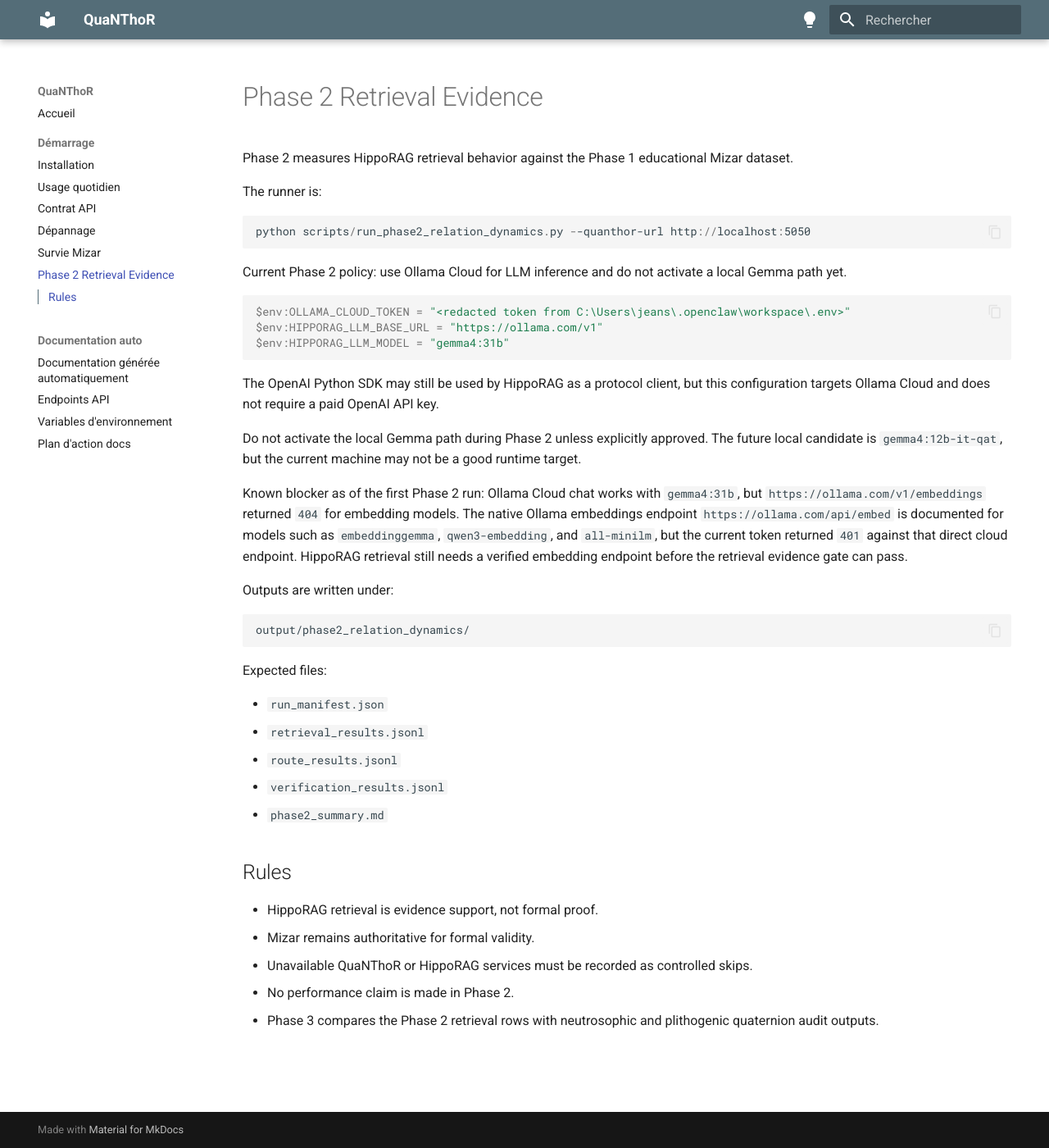
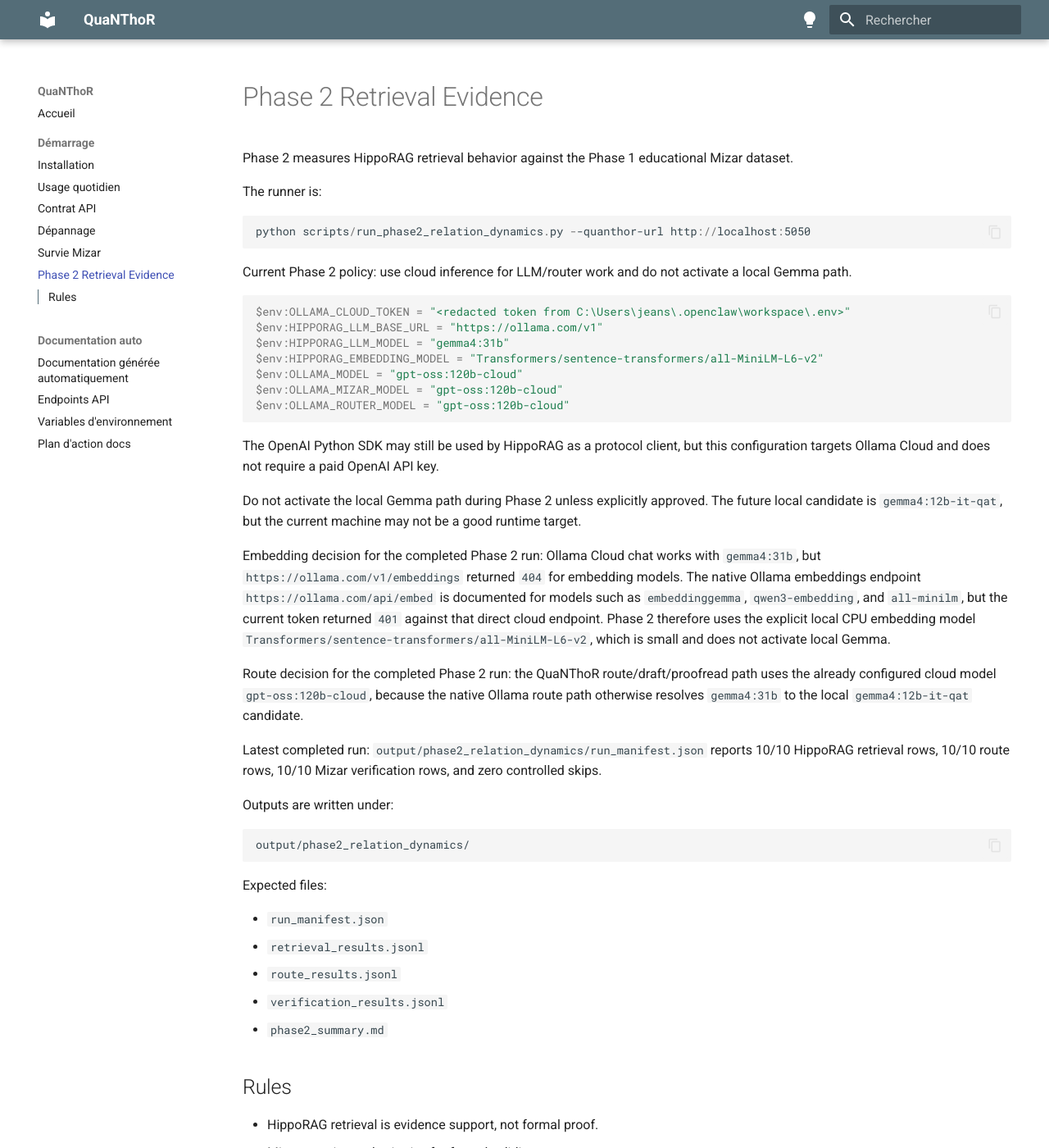
Before and after one commit to SeCuReDmE-main-dev/QuaNThoR, an MkDocs documentation site: the page built from docs/wiki/07-phase2-retrieval-evidence.md, in a window 1280 px wide and 1400 px high. Shown: the whole window at 82% size. Built offline with MkDocs 1.6.1 and Material for MkDocs 9.7.7, drawn with Linux system fonts in a browser that asks for light colours.

Commit message:
feat: complete Phase 2 retrieval evidence run

````diff
--- a/docs/wiki/07-phase2-retrieval-evidence.md
+++ b/docs/wiki/07-phase2-retrieval-evidence.md
@@ -8,19 +8,27 @@ The runner is:
 python scripts/run_phase2_relation_dynamics.py --quanthor-url http://localhost:5050
 ```
 
-Current Phase 2 policy: use Ollama Cloud for LLM inference and do not activate a local Gemma path yet.
+Current Phase 2 policy: use cloud inference for LLM/router work and do not activate a local Gemma path.
 
 ```powershell
 $env:OLLAMA_CLOUD_TOKEN = "<redacted token from C:\Users\jeans\.openclaw\workspace\.env>"
 $env:HIPPORAG_LLM_BASE_URL = "https://ollama.com/v1"
 $env:HIPPORAG_LLM_MODEL = "gemma4:31b"
+$env:HIPPORAG_EMBEDDING_MODEL = "Transformers/sentence-transformers/all-MiniLM-L6-v2"
+$env:OLLAMA_MODEL = "gpt-oss:120b-cloud"
+$env:OLLAMA_MIZAR_MODEL = "gpt-oss:120b-cloud"
+$env:OLLAMA_ROUTER_MODEL = "gpt-oss:120b-cloud"
 ```
 
 The OpenAI Python SDK may still be used by HippoRAG as a protocol client, but this configuration targets Ollama Cloud and does not require a paid OpenAI API key.
 
 Do not activate the local Gemma path during Phase 2 unless explicitly approved. The future local candidate is `gemma4:12b-it-qat`, but the current machine may not be a good runtime target.
 
-Known blocker as of the first Phase 2 run: Ollama Cloud chat works with `gemma4:31b`, but `https://ollama.com/v1/embeddings` returned `404` for embedding models. The native Ollama embeddings endpoint `https://ollama.com/api/embed` is documented for models such as `embeddinggemma`, `qwen3-embedding`, and `all-minilm`, but the current token returned `401` against that direct cloud endpoint. HippoRAG retrieval still needs a verified embedding endpoint before the retrieval evidence gate can pass.
+Embedding decision for the completed Phase 2 run: Ollama Cloud chat works with `gemma4:31b`, but `https://ollama.com/v1/embeddings` returned `404` for embedding models. The native Ollama embeddings endpoint `https://ollama.com/api/embed` is documented for models such as `embeddinggemma`, `qwen3-embedding`, and `all-minilm`, but the current token returned `401` against that direct cloud endpoint. Phase 2 therefore uses the explicit local CPU embedding model `Transformers/sentence-transformers/all-MiniLM-L6-v2`, which is small and does not activate local Gemma.
+
+Route decision for the completed Phase 2 run: the QuaNThoR route/draft/proofread path uses the already configured cloud model `gpt-oss:120b-cloud`, because the native Ollama route path otherwise resolves `gemma4:31b` to the local `gemma4:12b-it-qat` candidate.
+
+Latest completed run: `output/phase2_relation_dynamics/run_manifest.json` reports 10/10 HippoRAG retrieval rows, 10/10 route rows, 10/10 Mizar verification rows, and zero controlled skips.
 
 Outputs are written under:
 
````
Also changed, not shown: output/phase2_relation_dynamics/phase2_summary.md (+5 -15 lines), 7 other files.
